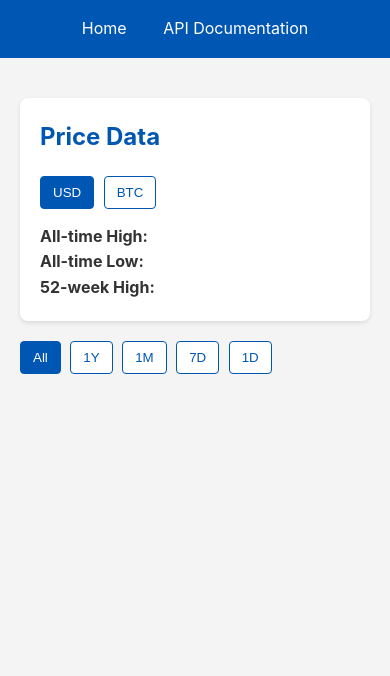
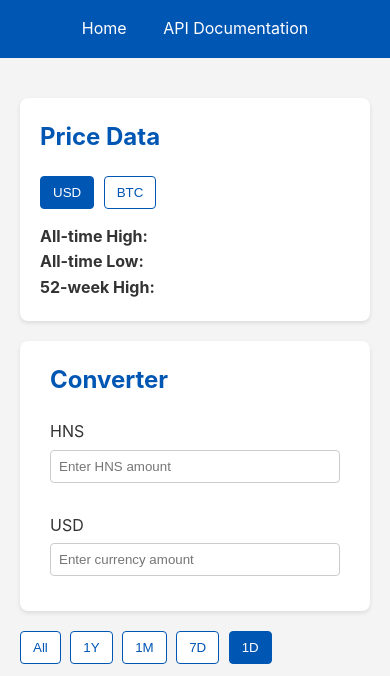
Before and after one commit to Falci/price.hns.dev, a plain HTML site: page static/index.html in a window 390 px wide. Both pictures are taken after a click on the button "USD". Drawn offline with nearby package versions, Linux system fonts and the light colour scheme; no server answers.

Commit message:
feat: Implement HNS converter with responsive design and improved formatting

```diff
--- a/static/index.html
+++ b/static/index.html
@@ -40,6 +40,48 @@
         color: #0056b3;
         margin-top: 0;
       }
+      .converter-container {
+        background: #fff;
+        padding: 20px 30px;
+        border-radius: 8px;
+        box-shadow: 0 2px 4px rgba(0, 0, 0, 0.1);
+        margin-top: 20px;
+      }
+      .converter-container h2 {
+        color: #0056b3;
+        margin-top: 0;
+      }
+      .form-group {
+        margin-bottom: 15px;
+      }
+      .form-group label {
+        display: block;
+        margin-bottom: 5px;
+      }
+      .form-group input {
+        width: 100%;
+        padding: 8px;
+        border: 1px solid #ccc;
+        border-radius: 4px;
+        box-sizing: border-box;
+      }
+      .converter-fields {
+        display: flex;
+        flex-wrap: wrap;
+        gap: 15px; /* Space between fields */
+      }
+      .converter-fields .form-group {
+        flex: 1 1 calc(50% - 7.5px); /* Default to 50% width with gap */
+        margin-bottom: 0; /* Remove margin-bottom as gap handles spacing */
+      }
+
+      @media (max-width: 600px) {
+        .converter-fields .form-group {
+          flex: 1 1 100%; /* Stack on small screens */
+          margin-bottom: 15px; /* Add back margin for stacking */
+        }
+      }
+
       #recent-price-container {
         text-align: center;
         margin-bottom: 1em;
@@ -119,13 +161,30 @@
           <span id="52w-high-date"></span>
         </div>
       </div>
+      <div class="converter-container">
+        <h2>Converter</h2>
+        <div class="converter-fields">
+          <div class="form-group">
+            <label for="hns-input">HNS</label>
+            <input type="number" id="hns-input" placeholder="Enter HNS amount" autofocus />
+          </div>
+          <div class="form-group">
+            <label for="currency-input" id="currency-label">USD</label>
+            <input
+              type="number"
+              id="currency-input"
+              placeholder="Enter currency amount"
+            />
+          </div>
+        </div>
+      </div>
       <div class="chart-container">
         <div class="time-range-toggle">
-          <button class="time-range-btn active" data-range="all">All</button>
+          <button class="time-range-btn" data-range="all">All</button>
           <button class="time-range-btn" data-range="1y">1Y</button>
           <button class="time-range-btn" data-range="1m">1M</button>
           <button class="time-range-btn" data-range="7d">7D</button>
-          <button class="time-range-btn" data-range="1d">1D</button>
+          <button class="time-range-btn active" data-range="1d">1D</button>
         </div>
         <canvas id="price-chart"></canvas>
       </div>
@@ -136,6 +195,14 @@
         const btcBtn = document.getElementById('btc-btn');
 
         let currentCurrency = 'usd';
+        let price = {
+          usd: 0,
+          btc: 0,
+        };
+
+        const currencyLabel = document.getElementById('currency-label');
+        const hnsInput = document.getElementById('hns-input');
+        const currencyInput = document.getElementById('currency-input');
 
         const formatPrice = (price, currency) => {
           if (currency === 'usd') {
@@ -218,7 +285,7 @@
             yearHighData.timestamp * 1000
           ).toLocaleDateString()} - ${timeAgo(yearHighData.timestamp)})`;
 
-          fetchHistoricalData();
+          return fetchHistoricalData();
         };
 
         let chart;
@@ -269,6 +336,8 @@
               mostRecentPrice,
               currentCurrency
             )} ${currencyLabel}`;
+            price[currentCurrency] = mostRecentPrice;
+            updateConverterFields();
           }
 
           updateChart(data);
@@ -318,15 +387,55 @@
           if (currency === 'usd') {
             usdBtn.classList.add('active');
             btcBtn.classList.remove('active');
+            currencyLabel.textContent = 'USD';
           } else {
             btcBtn.classList.add('active');
             usdBtn.classList.remove('active');
+            currencyLabel.textContent = 'BTC';
           }
-          fetchData();
+          hnsInput.value = '';
+          currencyInput.value = '';
+          fetchData().then(updateConverterFields);
+        };
+
+        const updateConverterFields = () => {
+          if (hnsInput.value) {
+            const hnsAmount = parseFloat(hnsInput.value);
+            const convertedAmount = hnsAmount * price[currentCurrency];
+            currencyInput.value = convertedAmount.toFixed(
+              currentCurrency === 'btc' ? 8 : 2
+            );
+          } else if (currencyInput.value) {
+            const currencyAmount = parseFloat(currencyInput.value);
+            const convertedAmount = currencyAmount / price[currentCurrency];
+            hnsInput.value = parseFloat(convertedAmount.toFixed(6));
+          }
         };
 
         usdBtn.addEventListener('click', () => setCurrency('usd'));
         btcBtn.addEventListener('click', () => setCurrency('btc'));
+
+        hnsInput.addEventListener('input', () => {
+          if (hnsInput.value) {
+            const hnsAmount = parseFloat(hnsInput.value);
+            const convertedAmount = hnsAmount * price[currentCurrency];
+            currencyInput.value = convertedAmount.toFixed(
+              currentCurrency === 'btc' ? 8 : 2
+            );
+          } else {
+            currencyInput.value = '';
+          }
+        });
+
+        currencyInput.addEventListener('input', () => {
+          if (currencyInput.value) {
+            const currencyAmount = parseFloat(currencyInput.value);
+            const convertedAmount = currencyAmount / price[currentCurrency];
+            hnsInput.value = parseFloat(convertedAmount.toFixed(6));
+          } else {
+            hnsInput.value = '';
+          }
+        });
 
         const timeRangeBtns = document.querySelectorAll('.time-range-btn');
         timeRangeBtns.forEach((btn) => {
@@ -337,7 +446,7 @@
           });
         });
 
-        fetchData();
+        fetchData().then(updateConverterFields);
       });
     </script>
   </body>
```
